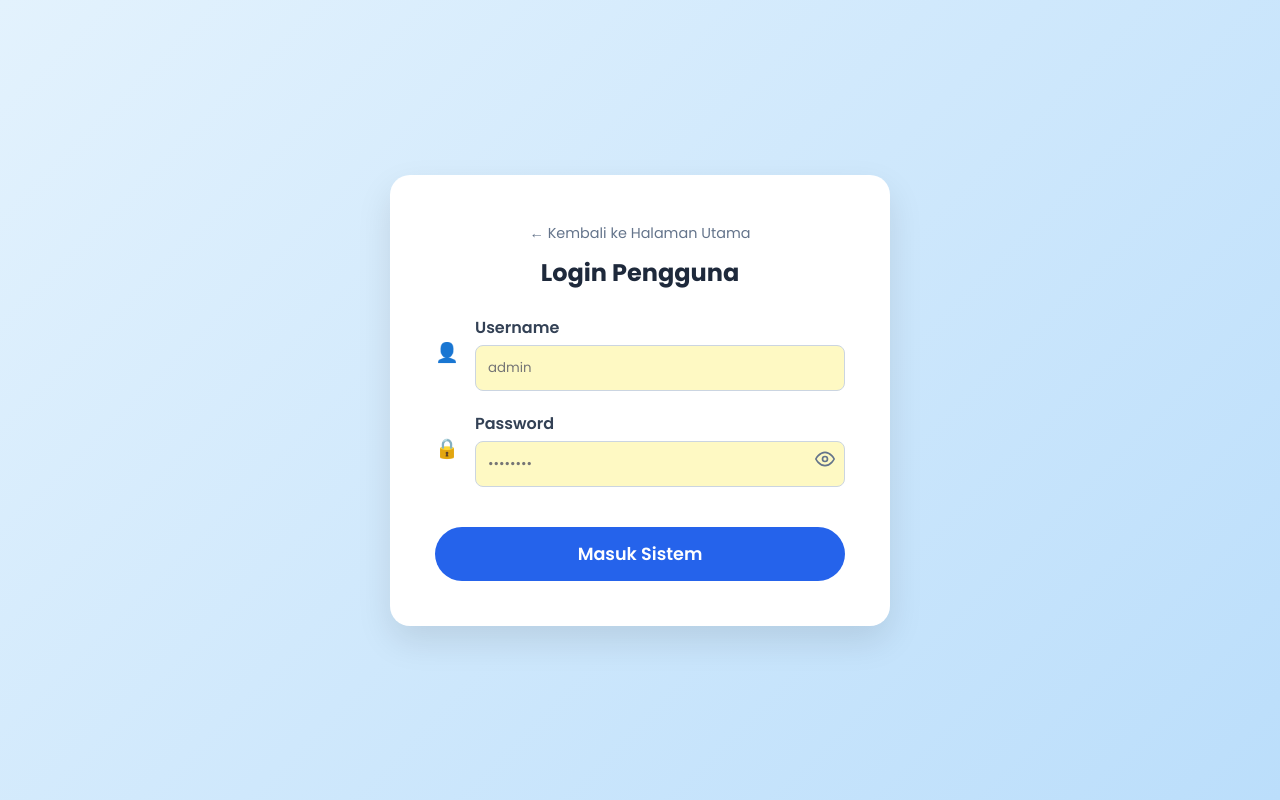
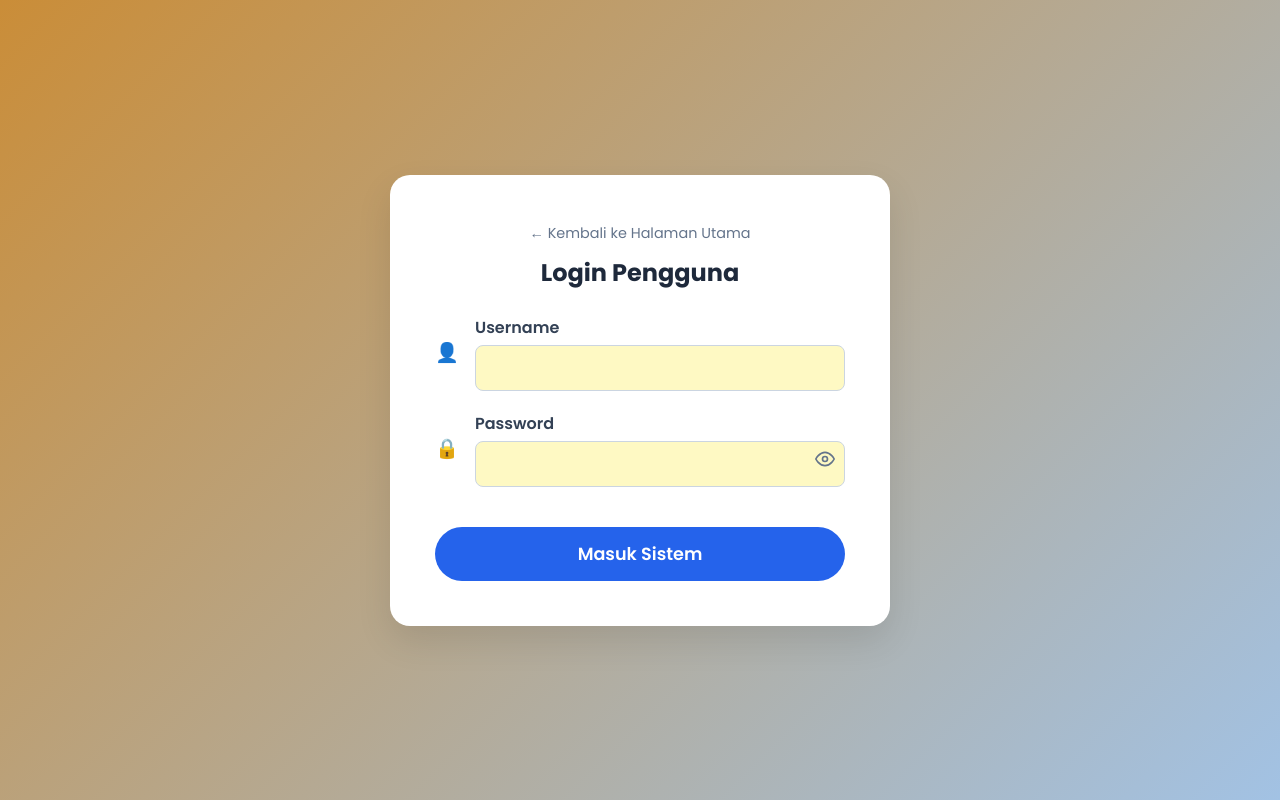
Before and after one commit to cintanussy102-del/PA-AmartaUtomo, a Flask app: page /login in a window 1280 px wide. Run offline with Flask 3, Linux system fonts and the light colour scheme.

Commit message:
Menambahkan warna gradasi pada background halaman login

```diff
--- a/TA_CV_AMARTA_UTOMO/views/static/css/style.css
+++ b/TA_CV_AMARTA_UTOMO/views/static/css/style.css
@@ -9,8 +9,8 @@
 }
 
 body {
-    /* Latar belakang menggunakan gradasi biru langit cerah lembut seperti di foto */
-    background: linear-gradient(135deg, #e3f2fd 0%, #bbdefb 100%);
+    /* Latar belakang menggunakan gradasi cokelat muda dan biru */
+    background: linear-gradient(135deg, #ca8d38 0%, #a2c2e4 100%);
     min-height: 100vh;
     display: flex;
     justify-content: center;
--- a/TA_CV_AMARTA_UTOMO/views/templates/login.html
+++ b/TA_CV_AMARTA_UTOMO/views/templates/login.html
@@ -27,7 +27,8 @@
                 <span class="icon">👤</span>
                 <div class="input-field">
                     <label>Username</label>
-                <input type="text" name="username" placeholder="admin" required>
+                    <!-- Placeholder dihapus dan autocomplete dimatikan -->
+                    <input type="text" name="username" autocomplete="off" required>
                 </div>
             </div>
 
@@ -35,7 +36,8 @@
                 <span class="icon">🔒</span>
                 <div class="input-field">
                     <label>Password</label>
-                <input type="password" name="password" id="password" placeholder="••••••••" required>
+                    <!-- Placeholder dihapus dan autocomplete new-password diaktifkan untuk mencegah warna kuning -->
+                    <input type="password" name="password" id="password" autocomplete="new-password" required>
                     <button type="button" class="eye-toggle" onclick="togglePassword()">
                         <svg width="20" height="20" viewBox="0 0 24 24" fill="none" stroke="currentColor" stroke-width="2">
                             <path d="M1 12s4-8 11-8 11 8 11 8-4 8-11 8-11-8-11-8z"></path>
@@ -59,20 +61,5 @@
             }
         }
     </script>
-    </div>
-
-    <script>
-        function togglePassword() {
-            const passInput = document.getElementById("password");
-            const icon = document.querySelector(".eye-icon");
-            if (passInput.type === "password") {
-                passInput.type = "text";
-                icon.textContent = "🙈";
-            } else {
-                passInput.type = "password";
-                icon.textContent = "👁️";
-            }
-        }
-    </script>
 </body>
 </html>
```
Lines whose indentation alone changed are shown as unchanged.
